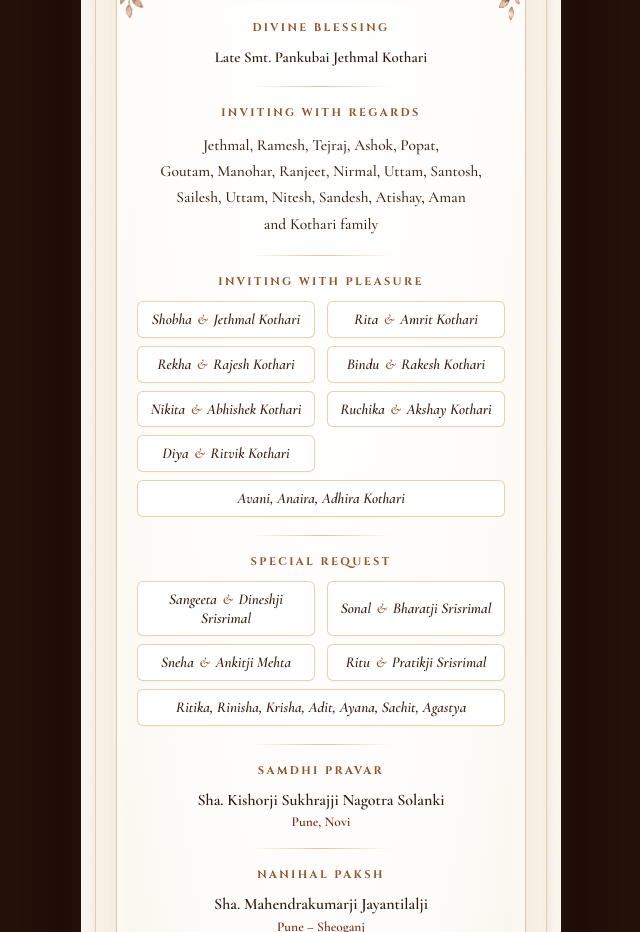
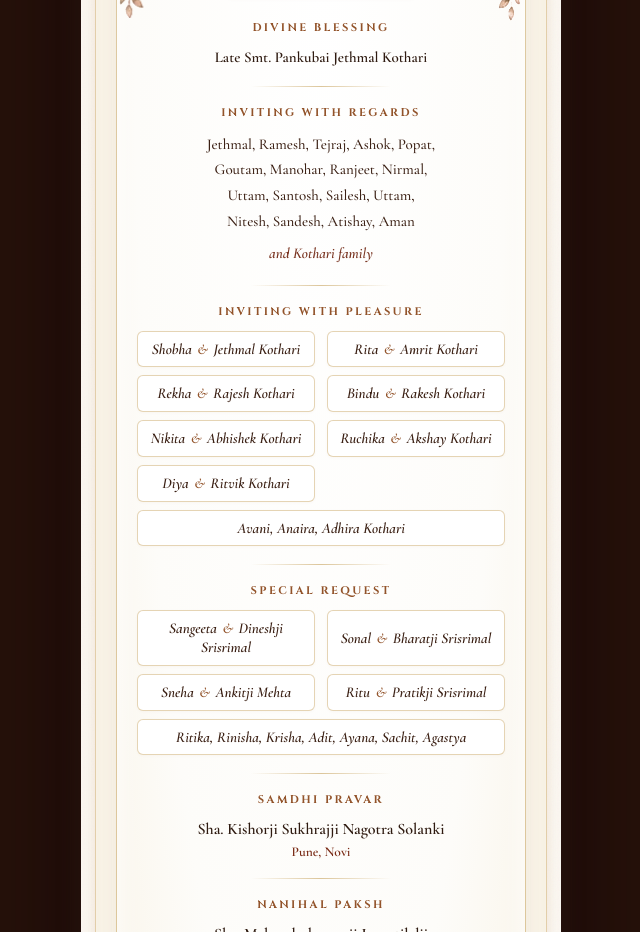
Before and after one commit to rohitlohar1/anuj-shriya-groom, a React (Vite) app: page / in a window 1280 px wide. Shown: the part 3900-4832 px from the top of the page, without its empty margins (319-959 px from the left). Built offline with nearby package versions, Linux system fonts and the light colour scheme; a web font is replaced by a local one.

Commit message:
fix alignment issue

```diff
--- a/src/main.jsx
+++ b/src/main.jsx
@@ -1430,12 +1430,13 @@ export default function App() {
                 {/* Inviting with regards */}
                 <div className="honors-block">
                   <span className="honors-heading">Inviting with Regards</span>
-                  <p className="honors-names-text">
-                    Jethmal, Ramesh, Tejraj, Ashok, Popat,<br />
-                    Goutam, Manohar, Ranjeet, Nirmal, Uttam, Santosh,<br />
-                    Sailesh, Uttam, Nitesh, Sandesh, Atishay, Aman<br />
-                    and Kothari family
-                  </p>
+                  <div className="honors-names-text">
+                    <span className="honors-names-line">Jethmal, Ramesh, Tejraj, Ashok, Popat,</span>
+                    <span className="honors-names-line">Goutam, Manohar, Ranjeet, Nirmal,</span>
+                    <span className="honors-names-line">Uttam, Santosh, Sailesh, Uttam,</span>
+                    <span className="honors-names-line">Nitesh, Sandesh, Atishay, Aman</span>
+                    <span className="honors-family-suffix">and Kothari family</span>
+                  </div>
                 </div>
 
                 <div className="honors-divider-line" />
--- a/src/styles.css
+++ b/src/styles.css
@@ -3801,12 +3801,26 @@ img {
 
 .honors-names-text {
   font-family: var(--serif);
-  font-size: 15.5px;
-  line-height: 1.7;
+  font-size: 15px;
+  line-height: 1.72;
   color: #3b2014;
   font-weight: 500;
   max-width: 440px;
   margin: 0 auto;
+  text-align: center;
+}
+
+.honors-names-line {
+  display: block;
+}
+
+.honors-family-suffix {
+  display: block;
+  margin-top: 6px;
+  font-style: italic;
+  font-weight: 600;
+  color: #7a3522;
+  font-size: 15px;
 }
 
 .honors-divider-line {
```
